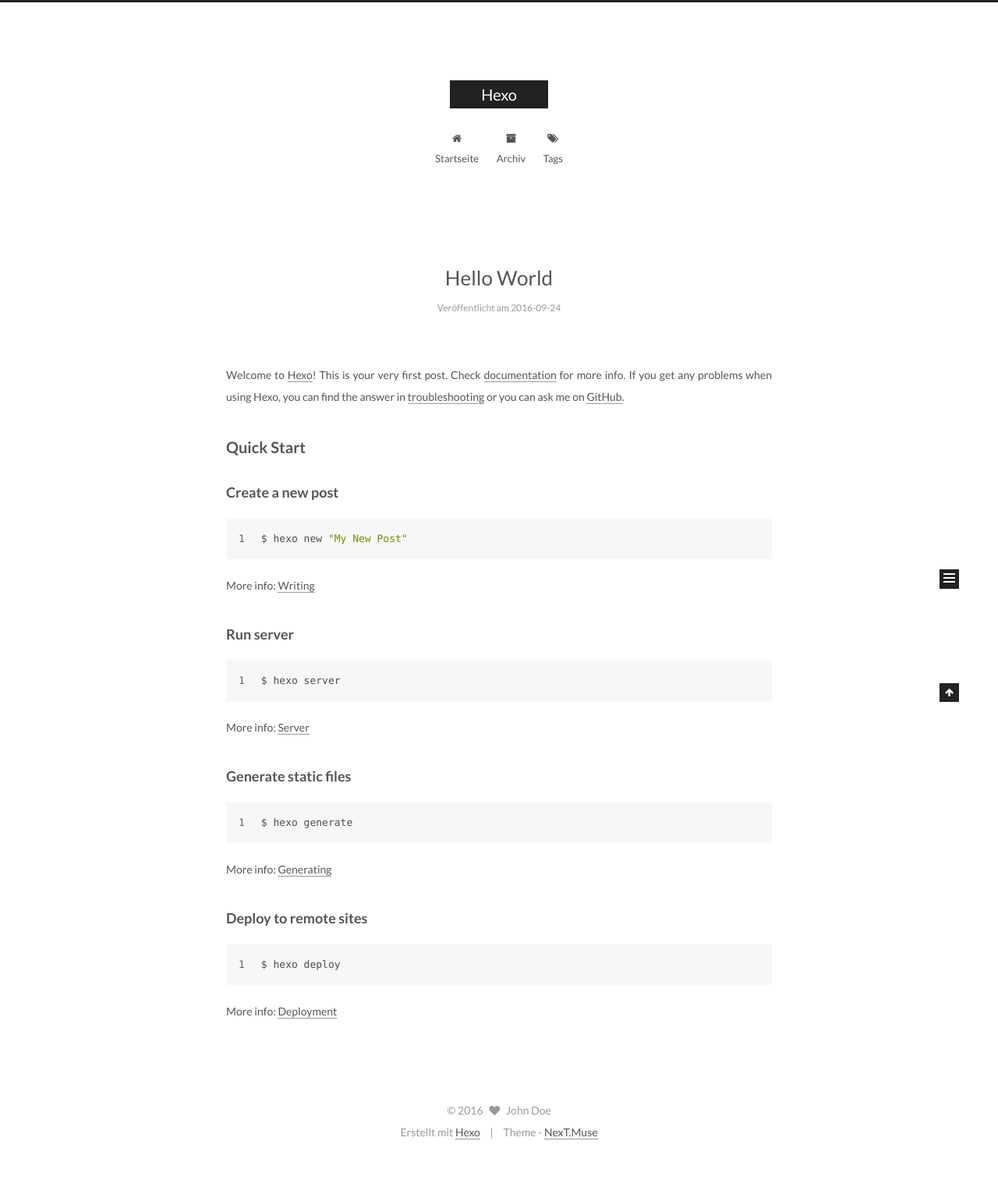
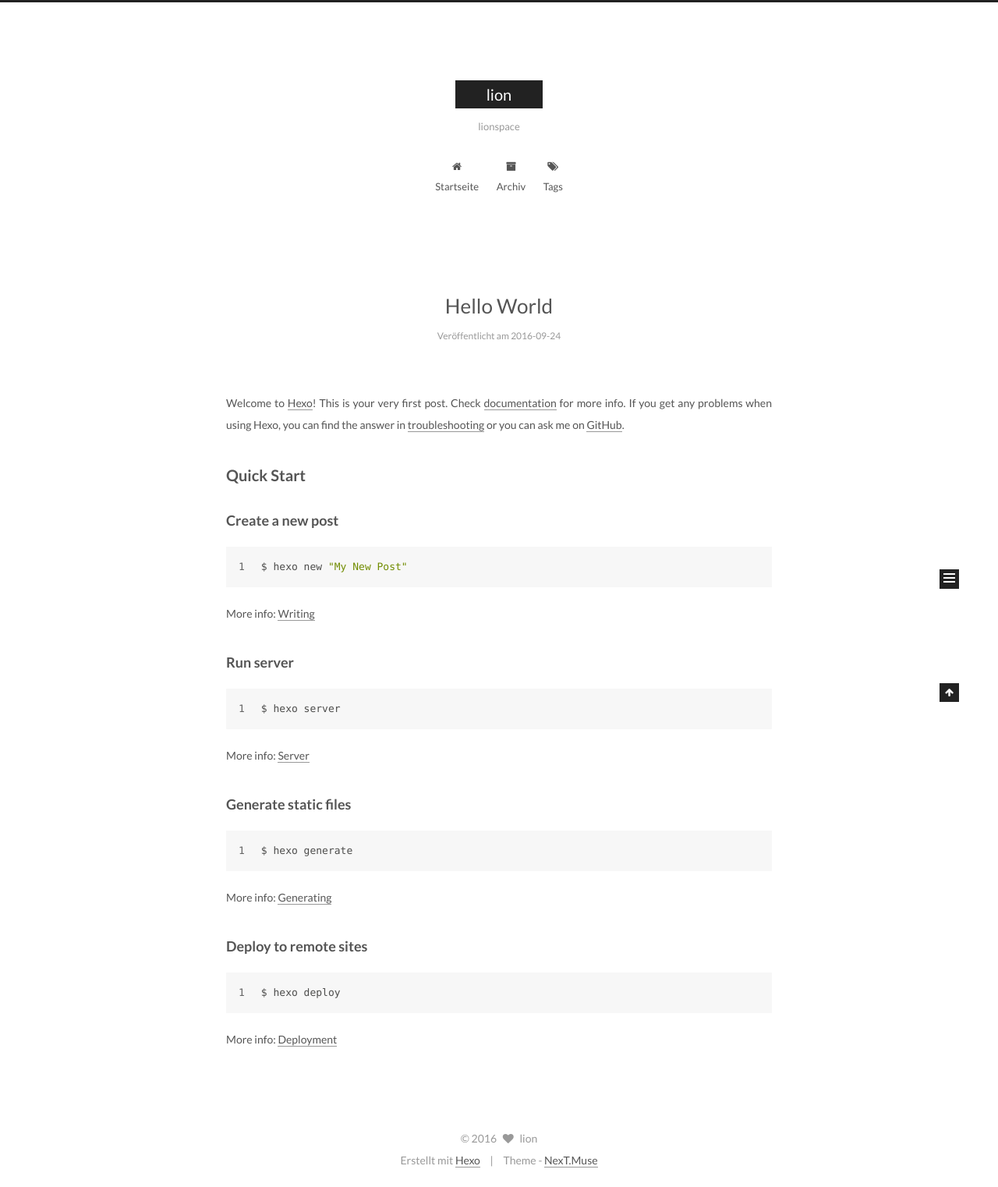
Before and after one commit to mzzgaopeng/mzzgaopeng.github.io, a plain HTML site: page index.html in a window 1280 px wide. Shown: the whole page at 78% size. Before the commit the page ends 1486 px from the top, so only its background shows below. Drawn offline with Linux system fonts and the light colour scheme.

Commit message:
Site updated: 2016-09-25 18:44:45

```diff
--- a/css/main.css
+++ b/css/main.css
@@ -1548,7 +1548,7 @@
   width: 4px;
   height: 4px;
   border-radius: 50%;
-  background: #ffff16;
+  background: #70415c;
 }
 .links-of-blogroll {
   font-size: 13px;
--- a/index.html
+++ b/index.html
@@ -84,12 +84,15 @@
 
 
 
+<meta name="description" content="lion">
 <meta property="og:type" content="website">
-<meta property="og:title" content="Hexo">
-<meta property="og:url" content="http://yoursite.com/index.html">
-<meta property="og:site_name" content="Hexo">
+<meta property="og:title" content="lion">
+<meta property="og:url" content="http://lionspace.cn/index.html">
+<meta property="og:site_name" content="lion">
+<meta property="og:description" content="lion">
 <meta name="twitter:card" content="summary">
-<meta name="twitter:title" content="Hexo">
+<meta name="twitter:title" content="lion">
+<meta name="twitter:description" content="lion">
 
 
 
@@ -110,12 +113,12 @@
 
 
 
-  <link rel="canonical" href="http://yoursite.com/"/>
+  <link rel="canonical" href="http://lionspace.cn/"/>
 
-  <title> Hexo </title>
+  <title> lion </title>
 </head>
 
-<body itemscope itemtype="http://schema.org/WebPage" lang="">
+<body itemscope itemtype="http://schema.org/WebPage" lang="zh-CN">
 
 
 
@@ -145,11 +148,11 @@
   <div class="custom-logo-site-title">
     <a href="/"  class="brand" rel="start">
       <span class="logo-line-before"><i></i></span>
-      <span class="site-title">Hexo</span>
+      <span class="site-title">lion</span>
       <span class="logo-line-after"><i></i></span>
     </a>
   </div>
-  <p class="site-subtitle"></p>
+  <p class="site-subtitle">lionspace</p>
 </div>
 
 <div class="site-nav-toggle">
@@ -350,9 +353,9 @@
         <div class="site-author motion-element" itemprop="author" itemscope itemtype="http://schema.org/Person">
           <img class="site-author-image" itemprop="image"
                src="/images/avatar.gif"
-               alt="John Doe" />
-          <p class="site-author-name" itemprop="name">John Doe</p>
-          <p class="site-description motion-element" itemprop="description"></p>
+               alt="lion" />
+          <p class="site-author-name" itemprop="name">lion</p>
+          <p class="site-description motion-element" itemprop="description">lion</p>
         </div>
         <nav class="site-state motion-element">
           <div class="site-state-item site-state-posts">
@@ -401,7 +404,7 @@
   <span class="with-love">
     <i class="fa fa-heart"></i>
   </span>
-  <span class="author" itemprop="copyrightHolder">John Doe</span>
+  <span class="author" itemprop="copyrightHolder">lion</span>
 </div>
 
 <div class="powered-by">
```
Also changed, not shown: 2016/09/24/hello-world/index.html (+11 -11 lines), archives/2016/09/index.html (+16 -13 lines), archives/2016/index.html (+16 -13 lines), archives/index.html (+16 -13 lines).
